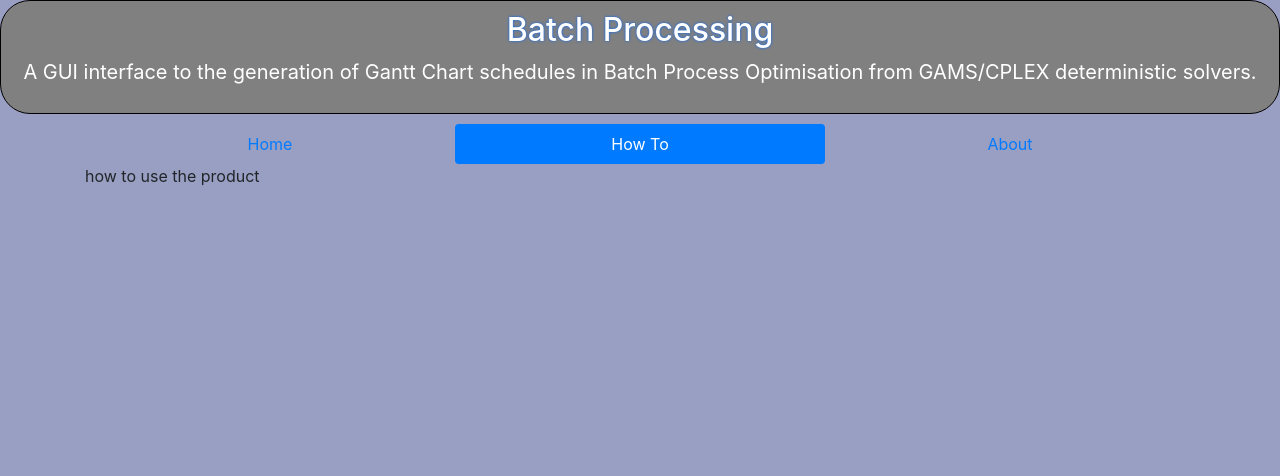
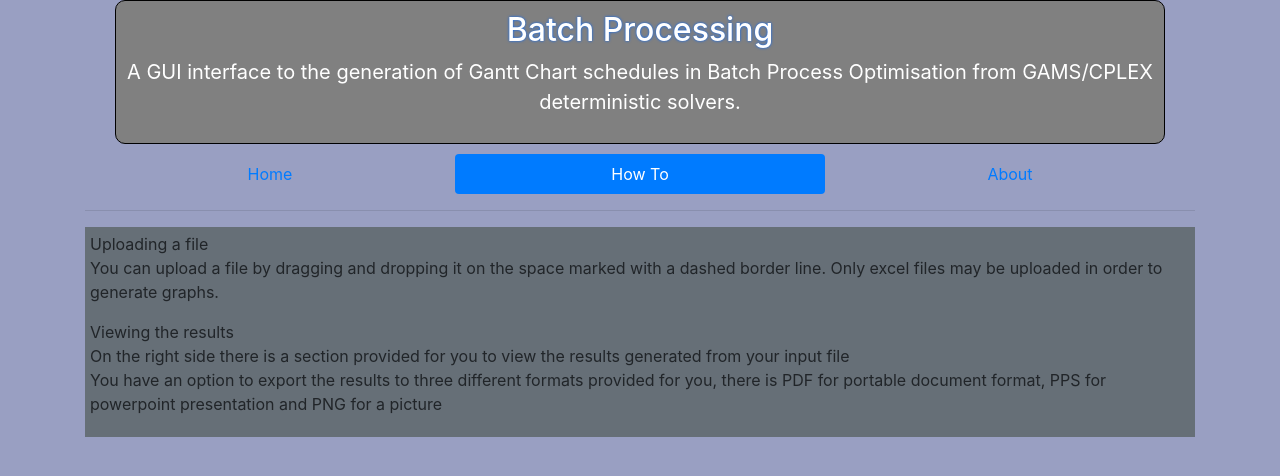
Before and after one commit to Proud-Sachinda/Code-Bat, a plain HTML site: page Development/html/howto.html in a window 1280 px wide. Drawn offline with nearby package versions, Linux system fonts and the light colour scheme.

Commit message:
add about and howTo

```diff
--- a/Development/css/style.css
+++ b/Development/css/style.css
@@ -19,7 +19,10 @@
     color: white;
     font-size: 20px;
     border: 1px solid #000;
-    border-radius: 30px;
+    border-radius: 10px;
+    margin-left: 9%;
+    margin-right: 9%;
+
 }
 
 
@@ -55,7 +58,16 @@
     background-color: #F5F5F5;
     border: 2px dashed black;
     border-radius: 10px;
+
 }
+
+#inside {
+	background-color: rgba(50, 62, 41, 0.493);
+	padding: 5px;
+
+
+}
+
 
 
 /*Output Display*/
@@ -67,6 +79,7 @@
     background-color: #F5F5F5;
     border: 2px solid black;
     border-radius: 10px;
+
 }
 
 
--- a/Development/html/howto.html
+++ b/Development/html/howto.html
@@ -25,8 +25,21 @@
                 <a class="nav-item nav-link active">How To </a>
                 <a class="nav-item nav-link"  href="./about.html" >About</a>
         </nav>
-        <div>
-            how to use the product
+<hr/>
+        <div id ="inside">
+
+
+	<p>
+	  Uploading a file
+	   <br/>You can upload a file by dragging and dropping it on the 	     space marked with a dashed border line. Only excel files may be 		uploaded in order to generate graphs.
+	</p>
+
+	<p>
+	  Viewing the results
+
+	  <br/>On the right side there is a section provided for you to view the results generated from your input file
+	  <br/> You have an option to export the results to three different formats provided for you, there is PDF for portable document format, PPS for powerpoint presentation and PNG for a picture
+	</p>
         </div>
     </div>
 </body>
```
Also changed, not shown: Development/html/about.html (+7 -2 lines), Development/html/index.html (+3 -2 lines).
